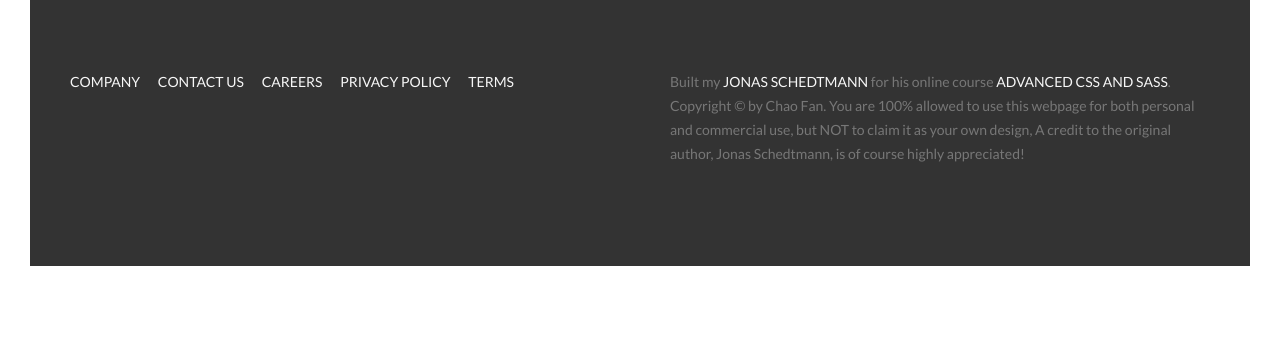
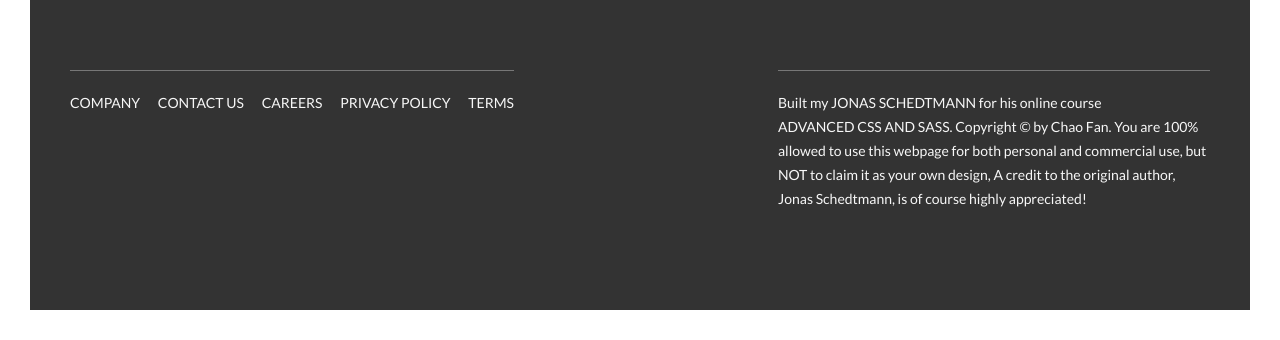
Before and after one commit to chaofan85/advanced-css-learning, a website: page NATOURS/index.html in a window 1280 px wide. Shown: the part 5560-5900 px from the top of the page. Before the commit the page ends 5856 px from the top, so only its background shows below. Drawn offline with Linux system fonts and the light colour scheme.

Commit message:
updated footer styling

```diff
--- a/NATOURS/sass/components/_footer.scss
+++ b/NATOURS/sass/components/_footer.scss
@@ -2,6 +2,7 @@
   background-color: $color-grey-dark-3;
   padding: 10rem 0;
   font-size: 1.4rem;
+  color: $color-grey-light-1;
 
   &__logo-box {
     text-align: center;
@@ -14,6 +15,9 @@
   }
 
   &__navigation {
+    border-top: 1px solid $color-grey-dark;
+    padding-top: 2rem;
+    display: inline-block;
   }
 
   &__list {
@@ -31,15 +35,25 @@
     &:link,
     &:visited {
       color: $color-grey-light-1;
+      background-color: $color-grey-dark-3;
       text-decoration: none;
       text-transform: uppercase;
       display: inline-block;
+      transition: all 0.2s;
     }
 
     &:hover,
     &:active {
       color: $color-primary;
       box-shadow: 0 1rem 2rem rgba($color-black, 0.4);
+      transform: rotate(5deg) scale(1.3);
     }
   }
+
+  &__copyright {
+    border-top: 1px solid $color-grey-dark;
+    padding-top: 2rem;
+    width: 80%;
+    float: right;
+  }
 }
```
Also changed, not shown: NATOURS/css/style.css.
